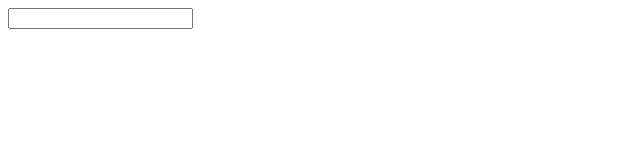
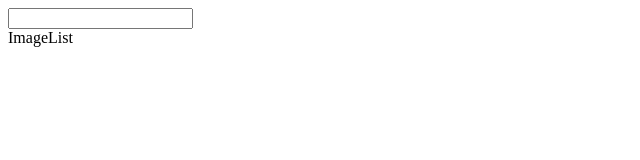
Before and after one commit to SeherKumsar/Redux_ile_Modern_React_pics, a React (Create React App) app: page / in a window 1280 px wide. Shown: the top 160 px of the page, without its empty margins (0-640 px from the left). Built offline with nearby package versions, Linux system fonts and the light colour scheme.

Commit message:
added ImageList component

```diff
--- a/src/App.js
+++ b/src/App.js
@@ -1,4 +1,5 @@
 import SearchBar from './components/SearchBar';
+import ImageList from './components/ImageList';
 import searchImages from './api';
 
 function App () {
@@ -13,6 +14,7 @@ function App () {
         <div>
             {/* <SearchBar callWhenUserPressesEnter={handleSubmit} /> */}
             <SearchBar onSubmit={handleSubmit} />
+            <ImageList />
         </div>
     );
 }
```
